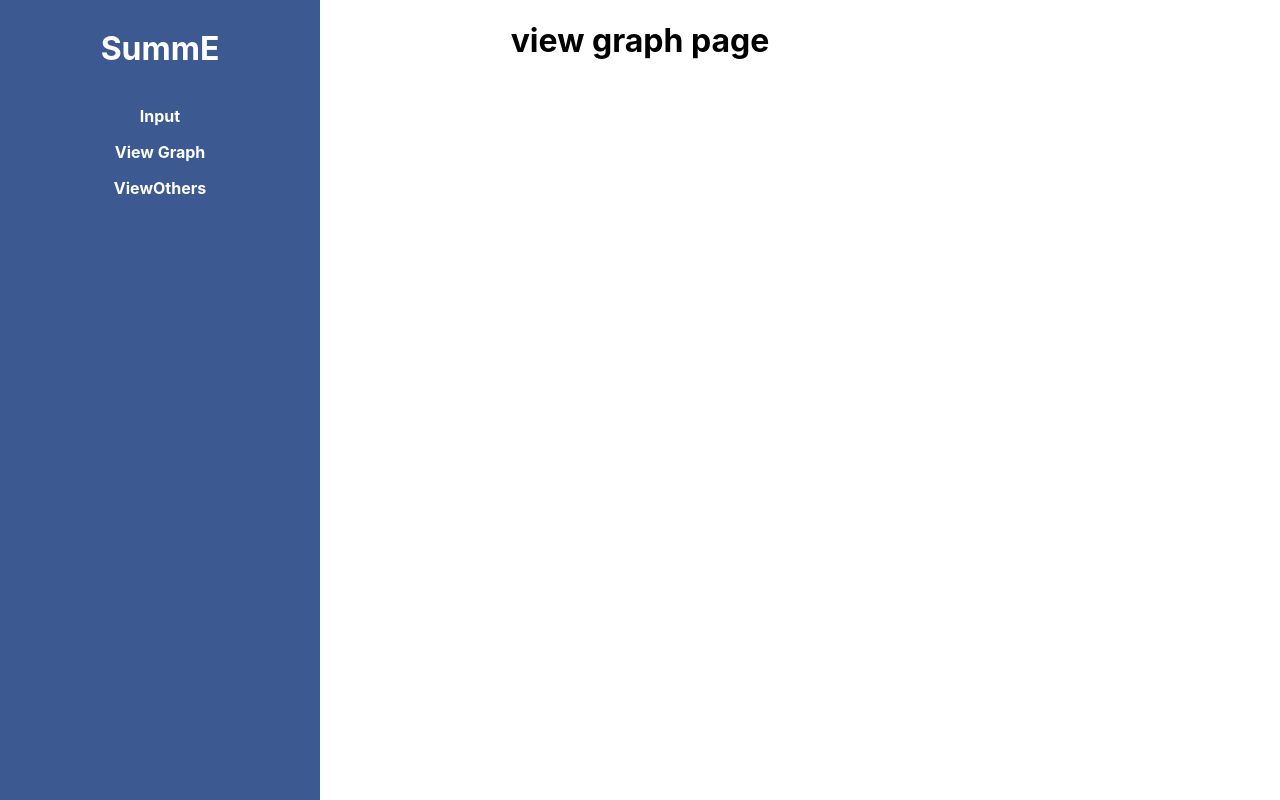
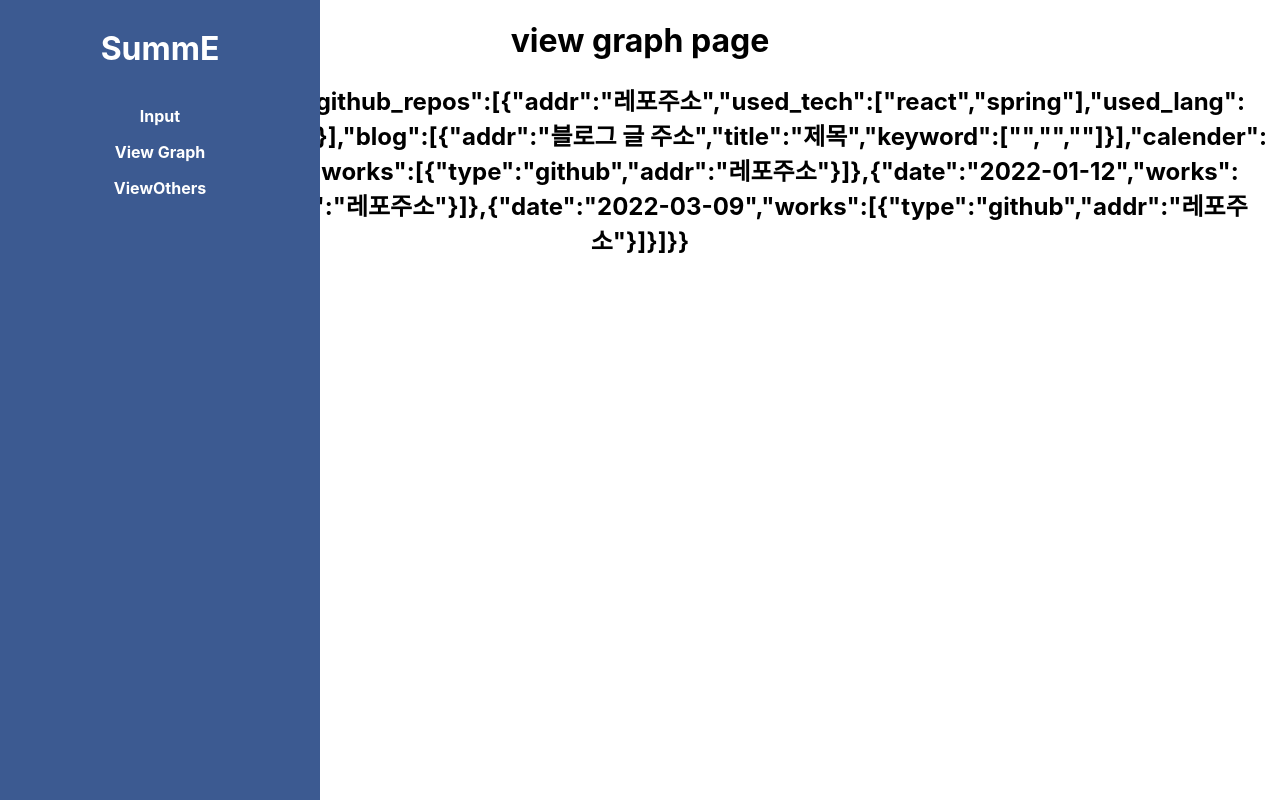
Before and after one commit to SummarizeMe/front-end, a React (Create React App) app in the folder summe/: page /viewgraph in a window 1280 px wide. Built offline with nearby package versions, Linux system fonts and the light colour scheme.

Commit message:
feat: view graph 버튼 클릭시 라우터 이동

```diff
--- a/summe/package.json
+++ b/summe/package.json
@@ -6,6 +6,7 @@
     "@testing-library/jest-dom": "^5.16.5",
     "@testing-library/react": "^13.4.0",
     "@testing-library/user-event": "^13.5.0",
+    "axios": "^1.2.6",
     "react": "^18.2.0",
     "react-dom": "^18.2.0",
     "react-router-dom": "^6.8.0",
--- a/summe/src/component/button/AddInputButton.jsx
+++ b/summe/src/component/button/AddInputButton.jsx
@@ -1,9 +1,10 @@
-export default function AddInputButton() {
+export default function AddInputButton({ setInputCnt }) {
+  const addComponent = () => {
+    setInputCnt((e) => e + 1);
+  };
   return (
     <>
-      <button type="button" onclick="">
-        Add Input Link
-      </button>
+      <button onClick={addComponent}>Add Input Link</button>
     </>
   );
 }
--- a/summe/src/component/button/ViewGraphButton.jsx
+++ b/summe/src/component/button/ViewGraphButton.jsx
@@ -1,7 +1,30 @@
-export default function ViewGraphButton() {
+import { useNavigate } from "react-router";
+
+export default function ViewGraphButton({ form }) {
+  // useNavigate사용: 버튼을 누르면 '/ViewGraph' 페이지로 이동 & props함께 전달
+  const Navigate = useNavigate();
+
+  // [1]View Graph 버튼을 클릭하면 data라는 배열에 input값을 저장 & [2]data 값 ViewGraph페이지에 전달 & View Graph 페이지로 이동
+  const onClick = () => {
+    // [1]data라는 베열에 input값에 있는 모든 값들을 저장
+    const formData = new FormData(form.current);
+    let link = formData.getAll("link");
+    let linkType = formData.getAll("link_type");
+    let data = [];
+    link.map((e, i) => {
+      data.push({ link: e, type: linkType[i] });
+    });
+    console.log("this is your link and link type data");
+    console.log(data);
+    console.log(JSON.stringify(data));
+
+    //[2]data 값 ViewGraph페이지로 이동 & props로 data함께 전송
+    Navigate("/viewgraph", { state: data });
+  };
+
   return (
     <>
-      <button type="button" onclick="">
+      <button type="button" onClick={onClick}>
         View Graph
       </button>
     </>
--- a/summe/src/page/view graph/ViewGraph.jsx
+++ b/summe/src/page/view graph/ViewGraph.jsx
@@ -1,3 +1,61 @@
+import { useState } from "react";
+import { useLocation } from "react-router";
+import axios from "axios";
+import { useEffect } from "react";
+
 export default function ViewGraph() {
-  return <h1>view graph page</h1>;
+  const [loading, setLoading] = useState(false);
+  const [error, setError] = useState(null);
+  const { state } = useLocation();
+  console.log("View Graph props");
+  console.log(state);
+
+  // 가짜 response
+  const falserespose = {
+    status: 200,
+    data: {
+      github_repos: [
+        {
+          addr: "레포주소",
+          used_tech: ["react", "spring"],
+          used_lang: ["javascript", "python"],
+        },
+        {},
+      ],
+      blog: [{ addr: "블로그 글 주소", title: "제목", keyword: ["", "", ""] }],
+      calender: [
+        { date: "2022-01-11", works: [{ type: "github", addr: "레포주소" }] },
+        { date: "2022-01-12", works: [{ type: "github", addr: "레포주소" }] },
+        { date: "2022-03-09", works: [{ type: "github", addr: "레포주소" }] },
+      ],
+    },
+  };
+
+  //백엔드에 json형식으로 값을 전달: axios post
+  // const dataPost = async () => {
+  //   try {
+  //     setError(null);
+  //     setLoading(true);
+  //     const response = await axios.post(
+  //       "http://localhost:8000/link",
+  //       JSON.stringify(state)
+  //     );
+  //   } catch (e) {
+  //     setError(e);
+  //   }
+  //   setLoading(false);
+  // };
+  // if (loading) {
+  //   return <div>로딩중..</div>;
+  // }
+  // if (error) {
+  //   alert("오류가 발생하였습니다. 다시 시도하세요");
+  // }
+
+  return (
+    <>
+      <h1>view graph page</h1>
+      <h2>{JSON.stringify(falserespose)}</h2>
+    </>
+  );
 }
```
Also changed, not shown: 1 other file (tests, documents, lock files or other folders).
